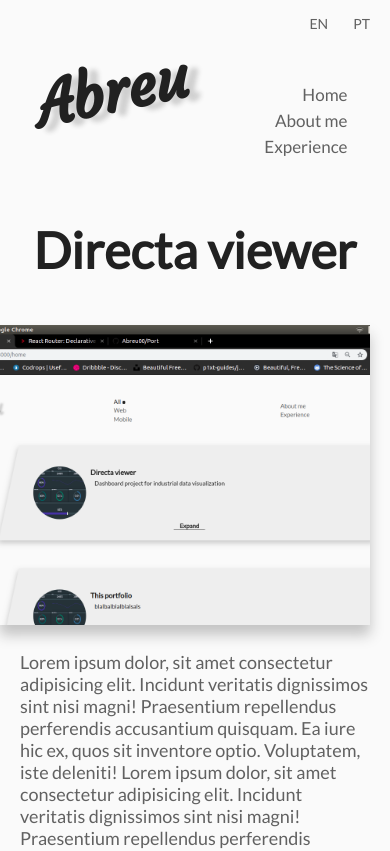
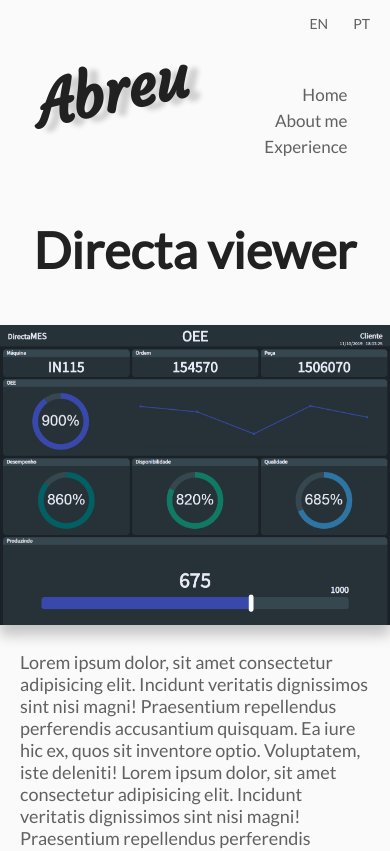
Before and after one commit to Abreu00/Port, a React (Create React App) app: page /projects/1 in a window 390 px wide. Shown: the top 851 px of the page. Built offline with nearby package versions, Linux system fonts and the light colour scheme.

Commit message:
Fixed responsive issue with image on projects

```diff
--- a/src/pages/About/index.js
+++ b/src/pages/About/index.js
@@ -9,7 +9,7 @@ export default function About() {
 
   useEffect(() => {
     document.title = context.translation.header.about + " | Fábio de Abreu";
-  });
+  }, [context.translation]);
 
   return (
     <Layout>
--- a/src/pages/Main/index.js
+++ b/src/pages/Main/index.js
@@ -17,7 +17,7 @@ export default function Main() {
 
   useEffect(() => {
     document.title = context.translation.header.home + " | Fábio de Abreu";
-  });
+  }, [context.translation]);
 
   function handleExpansionGen(key) {
     return () =>
--- a/src/pages/Project/index.js
+++ b/src/pages/Project/index.js
@@ -1,4 +1,4 @@
-import React, { useContext, useState } from "react";
+import React, { useContext, useState, useEffect } from "react";
 import Layout from "../../layouts";
 import Header from "../../components/Header";
 import ClearFix from "../../components/ClearFix";
@@ -12,7 +12,12 @@ export default function Project({ match }) {
   const context = useContext(Context);
   const projectNumber = parseInt(match.params.id) - 1;
   const project = projects[projectNumber];
-  const img = require("../../assets/images/port.png");
+  const img = require("../../assets/images/directa.png");
+
+  useEffect(() => {
+    document.title =
+      context.translation.projects[projectNumber].title + " | Fábio de Abreu";
+  }, [context.translation, projectNumber]);
 
   const [imgState, setImgState] = useState({
     width: "0rem",
--- a/src/pages/Project/styles.js
+++ b/src/pages/Project/styles.js
@@ -39,8 +39,8 @@ export const Image = styled.img`
   @media (max-width: ${mediaQuery.width.pc.smaller}) {
     & {
       height: 30rem;
-      width: calc(100vw - 2rem);
-      margin: 0 -2rem 2.2rem -2rem;
+      width: calc(100vw);
+      margin: 0 0 2.2rem -2rem;
       transform: scale(1);
       object-fit: cover;
       object-position: top;
```
